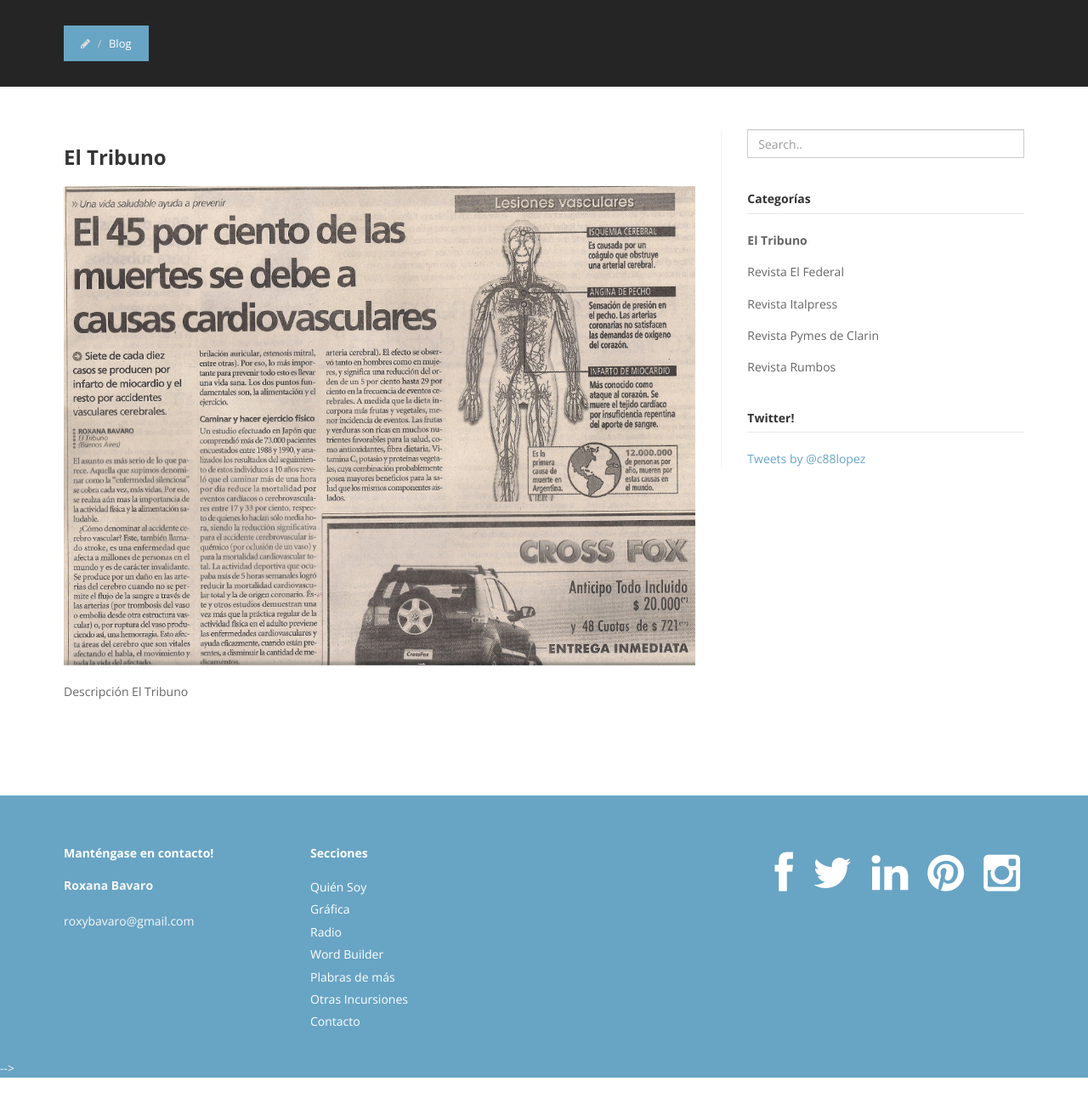
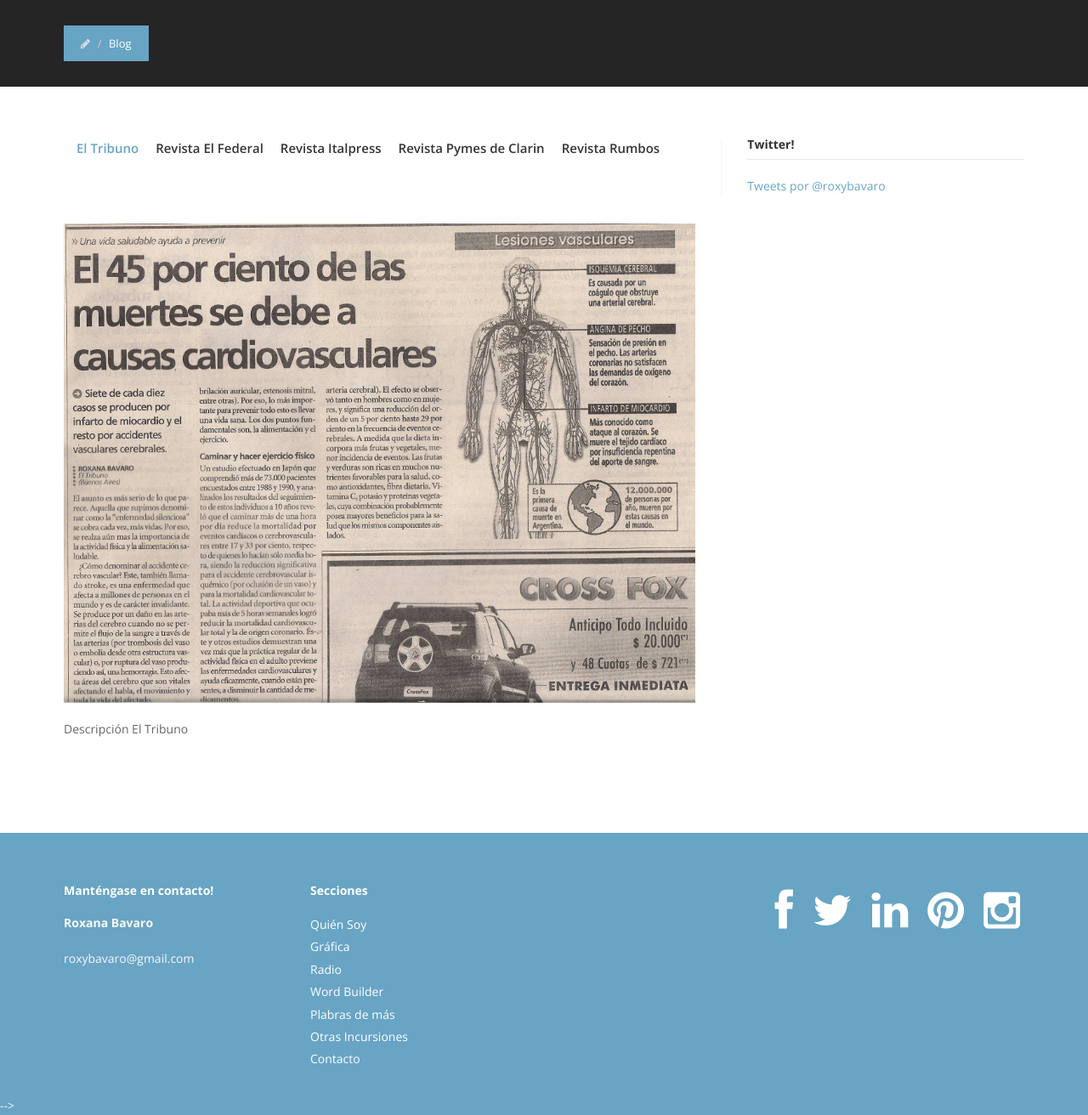
Before and after one commit to c88lopez/roxy, a PHP site: page /grafica.php?categoria=tribuno in a window 1280 px wide. Shown: the part 110-1422 px from the top of the page at 85% size. Before the commit the page ends 1378 px from the top, so only its background shows below. Run offline with PHP 8.4, Linux system fonts and the light colour scheme; some libraries are stand-ins or nearby versions.

Commit message:
Se realizaron los siguientes cambios: - Muchos cambios... (cuak)

```diff
--- a/grafica.php
+++ b/grafica.php
@@ -45,13 +45,24 @@
             <div class="row">
                 <div class="col-lg-8">
 
+                    <div class="col-lg-12">
+                        <ul class="portfolio-categ filter">
+                            <li style="font-size: 15px;" <?php if ('tribuno' === $_GET['categoria'] || !isset($_GET['categoria'])) echo 'class="active"';?>><a href="?categoria=tribuno" title="El Tribuno">El Tribuno</a></li>
+                            <li style="font-size: 15px;" <?php if ('elfederal' === $_GET['categoria']) echo 'class="active"';?>><a href="?categoria=elfederal" title="Revista El Federal">Revista El Federal</a></li>
+                            <li style="font-size: 15px;" <?php if ('italpress' === $_GET['categoria']) echo 'class="active"';?>><a href="?categoria=italpress" title="Revista El Federal">Revista Italpress</a></li>
+                            <li style="font-size: 15px;" <?php if ('pymesclarin' === $_GET['categoria']) echo 'class="active"';?>><a href="?categoria=pymesclarin" title="Revista El Federal">Revista Pymes de Clarin</a></li>
+                            <li style="font-size: 15px;" <?php if ('rumbos' === $_GET['categoria']) echo 'class="active"';?>><a href="?categoria=rumbos" title="Revista El Federal">Revista Rumbos</a></li>
+                        </ul>
+                        <div class="clearfix"></div>
+                    </div>
+
                     <?php
                         if ('tribuno' === $_GET['categoria'] || !isset($_GET['categoria'])) {
                     ?>
                     <article>
                             <div class="post-image">
                                 <div class="post-heading">
-                                    <h3><a href="#">El Tribuno</a></h3>
+                                    <h3><a href="#">&nbsp;</a></h3>
                                 </div>
                                 <img src="contenido/grafica/el_tribuno/el_tribuno1.jpg" alt="" />
                             </div>
@@ -67,7 +78,7 @@
                     <article>
                         <div class="post-slider">
                             <div class="post-heading">
-                                <h3><a href="#">Revista El Federal</a></h3>
+                                <h3><a href="#">&nbsp;</a></h3>
                             </div>
                             <!-- start flexslider -->
                             <div id="post-slider" class="flexslider">
@@ -100,7 +111,7 @@
                     <article>
                         <div class="post-slider">
                             <div class="post-heading">
-                                <h3><a href="#">Revista Italpress</a></h3>
+                                <h3><a href="#">&nbsp;</a></h3>
                             </div>
                             <!-- start flexslider -->
                             <div id="post-slider" class="flexslider">
@@ -127,7 +138,7 @@
                     <article>
                         <div class="post-slider">
                             <div class="post-heading">
-                                <h3><a href="#">Revista Pymes de Clarín</a></h3>
+                                <h3><a href="#">&nbsp;</a></h3>
                             </div>
                             <!-- start flexslider -->
                             <div id="post-slider" class="flexslider">
@@ -172,7 +183,7 @@
                     <article>
                         <div class="post-slider">
                             <div class="post-heading">
-                                <h3><a href="#">Revista Rumbos</a></h3>
+                                <h3><a href="#">&nbsp;</a></h3>
                             </div>
                             <!-- start flexslider -->
                             <div id="post-slider" class="flexslider">
@@ -216,25 +227,8 @@
                     <aside class="right-sidebar">
 
                         <div class="widget">
-                            <form class="form-search">
-                                <input class="form-control" type="text" placeholder="Search..">
-                            </form>
-                        </div>
-
-                        <div class="widget">
-                            <h5 class="widgetheading">Categorías</h5>
-                            <ul class="cat">
-                                <li><i class="icon-angle-right"></i><a href="?categoria=tribuno"><span <?php if ('tribuno' === $_GET['categoria'] || !isset($_GET['categoria'])) { ?> style="font-weight: bold;"<?php } ?>>El Tribuno</span></a></li>
-                                <li><i class="icon-angle-right"></i><a href="?categoria=elfederal"><span <?php if ('elfederal' === $_GET['categoria']) { ?> style="font-weight: bold;"<?php } ?>>Revista El Federal</span></a></li>
-                                <li><i class="icon-angle-right"></i><a href="?categoria=italpress"><span <?php if ('italpress' === $_GET['categoria']) { ?> style="font-weight: bold;"<?php } ?>>Revista Italpress</span></a></li>
-                                <li><i class="icon-angle-right"></i><a href="?categoria=pymesclarin"><span <?php if ('pymesclarin' === $_GET['categoria']) { ?> style="font-weight: bold;"<?php } ?>>Revista Pymes de Clarin</span></a></li>
-                                <li><i class="icon-angle-right"></i><a href="?categoria=rumbos"><span <?php if ('rumbos' === $_GET['categoria']) { ?> style="font-weight: bold;"<?php } ?>>Revista Rumbos</span></a></li>
-                            </ul>
-                        </div>
-
-                        <div class="widget">
                             <h5 class="widgetheading">Twitter!</h5>
-                            <a class="twitter-timeline" href="https://twitter.com/c88lopez" data-widget-id="491375757331935232">Tweets by @c88lopez</a>
+                            <a class="twitter-timeline"  href="https://twitter.com/roxybavaro" data-widget-id="526781920114257920">Tweets por @roxybavaro</a>
                             <script>!function(d,s,id){var js,fjs=d.getElementsByTagName(s)[0],p=/^http:/.test(d.location)?'http':'https';if(!d.getElementById(id)){js=d.createElement(s);js.id=id;js.src=p+"://platform.twitter.com/widgets.js";fjs.parentNode.insertBefore(js,fjs);}}(document,"script","twitter-wjs");</script>
                         </div>
 
--- a/radio.php
+++ b/radio.php
@@ -39,6 +39,7 @@
             </div>
         </div>
     </section>
+
     <section id="content">
         <div class="container">
             <div class="row">
@@ -52,9 +53,9 @@
 
                 <div class="col-lg-12">
                     <ul class="portfolio-categ filter">
-                        <li <?php if ('utn' === $sTab) echo 'class="active"';?>><a href="?tab=utn" title="FM Tecno Radio UTN">FM Tecno Radio UTN</a></li>
+                        <li <?php if ('utn' === $sTab) echo 'class="active"';?>><a href="?tab=utn" title="FM Tecno Radio UTN">Micro de cultura en POSTIGO, LA OTRA PUERTA FM LA TECNO, FM 88.3</a></li>
                         <li <?php if ('gya' === $sTab) echo 'class="active"';?>><a href="?tab=gya" title="Graves y Agudos">Graves y Agudos</a></li>
-                        <li <?php if ('folklorica' === $sTab) echo 'class="active"';?>><a href="?tab=folklorica" title="Radio Nacional Folklorica">Radio Nacional Folklorica</a></li>
+                        <li <?php if ('folklorica' === $sTab) echo 'class="active"';?>><a href="?tab=folklorica" title="Radio Nacional Folklorica">Radio Nacional Folklórica FM 98.7 programa de Santiago Giordano</a></li>
                     </ul>
                     <div class="clearfix"></div>
                 </div>
```
